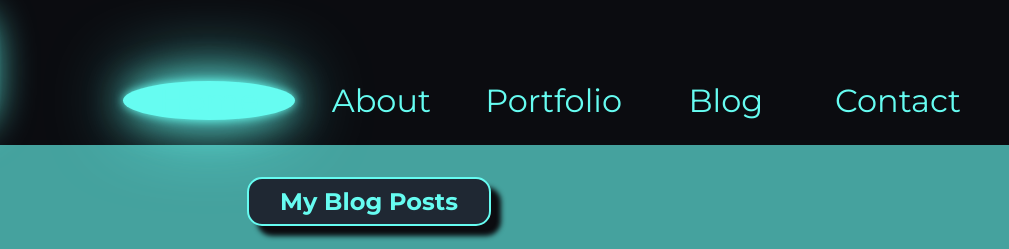
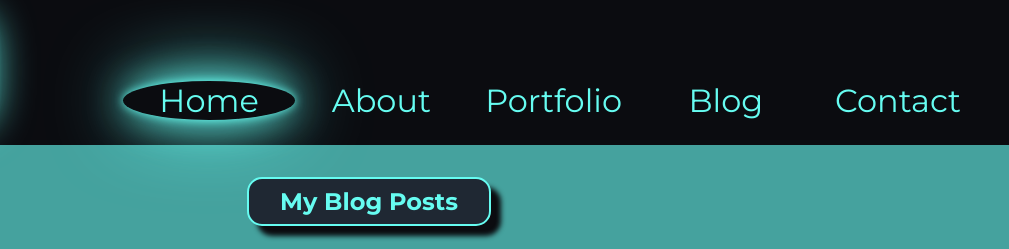
Before and after one commit to keennathan/2024-apr-std-portfolio-T1A2, a plain HTML site: page pages/blog.html in a window 1280 px wide. In both pictures the pointer is over the link "Home". Shown: the top 249 px of the page, 271-1280 px from the left. Drawn offline with Linux system fonts and the light colour scheme.

Commit message:
fixed navbar hover

```diff
--- a/styles/index.css
+++ b/styles/index.css
@@ -52,7 +52,7 @@ header img{
     border-radius: 50%;
 }
 .nav-items a:hover{
-    background: var(--brighter-color);
+    background: var(--nav-color);
     box-shadow: 0 0 10px var(--brighter-color), 0 0 40px var(--brighter-color), 0 0 80px var(--brighter-color);
     transition: .5s;
 }
```
